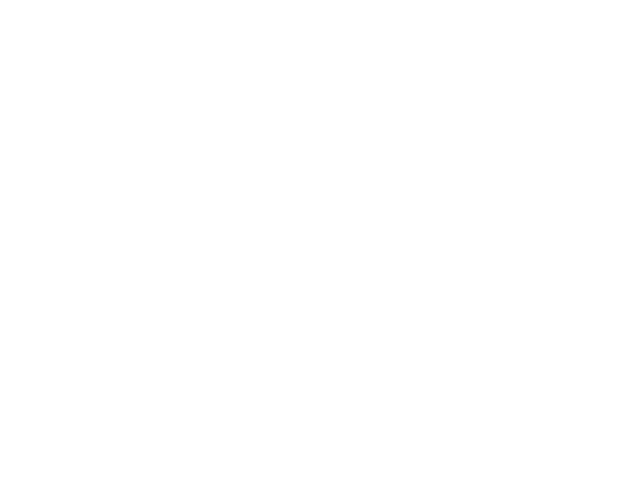
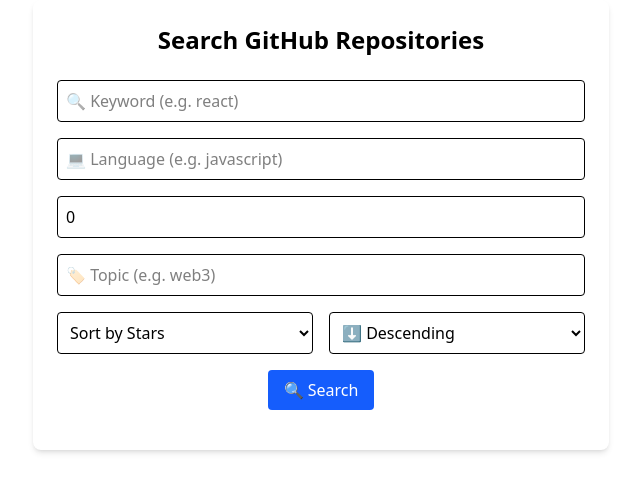
Before and after one commit to avirup-ghosal/RepoRadar, a Next.js app in the folder my-app/: page / in a window 1280 px wide. Shown: the top 492 px of the page, without its empty margins (319-959 px from the left). Built offline with nearby package versions, Linux system fonts and the light colour scheme.

Commit message:
Updated home page

```diff
--- a/my-app/src/app/page.tsx
+++ b/my-app/src/app/page.tsx
@@ -1,9 +1,10 @@
+import SearchBar from "@/components/SearchBar";
 import Image from "next/image";
 
 export default function Home() {
   return (
-    <div className="grid grid-rows-[20px_1fr_20px] items-center justify-items-center min-h-screen p-8 pb-20 gap-16 sm:p-20 font-[family-name:var(--font-geist-sans)]">
-
+    <div>
+      <SearchBar/>
     </div>
   );
 }
```
